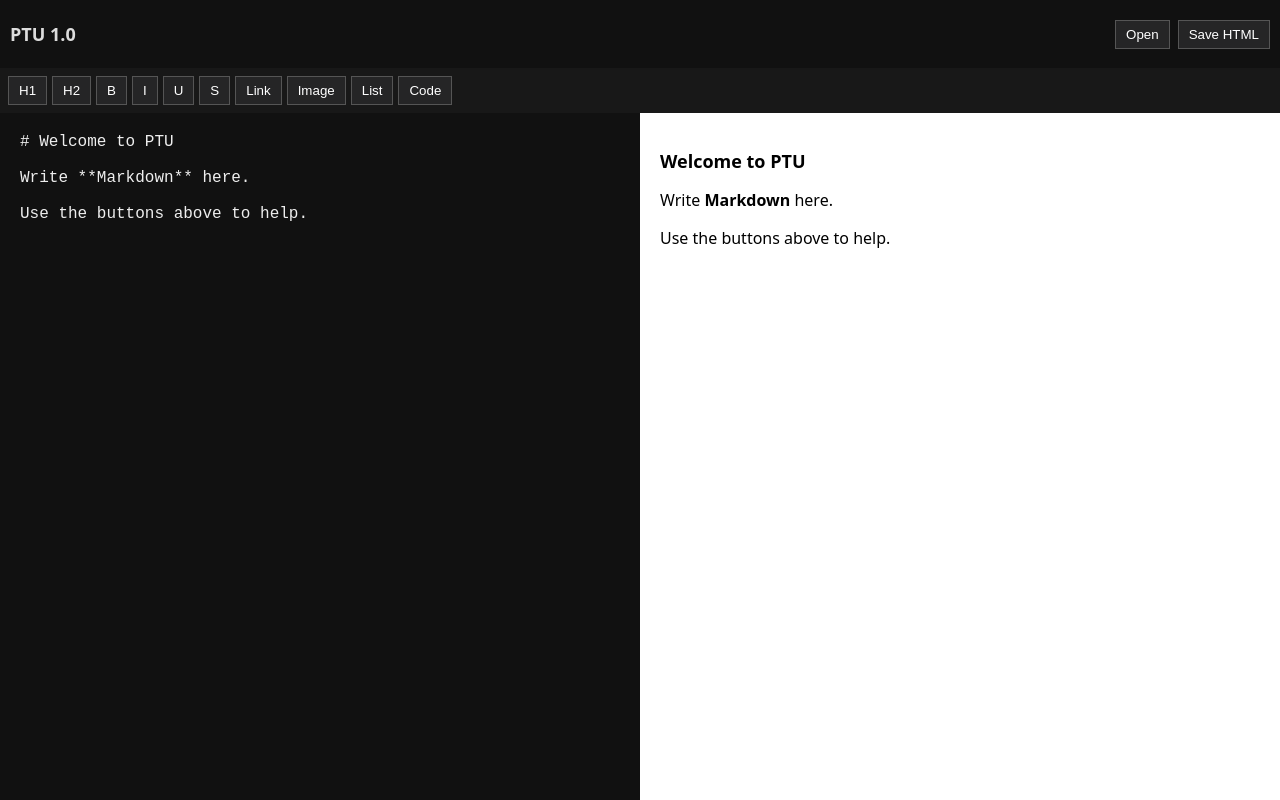
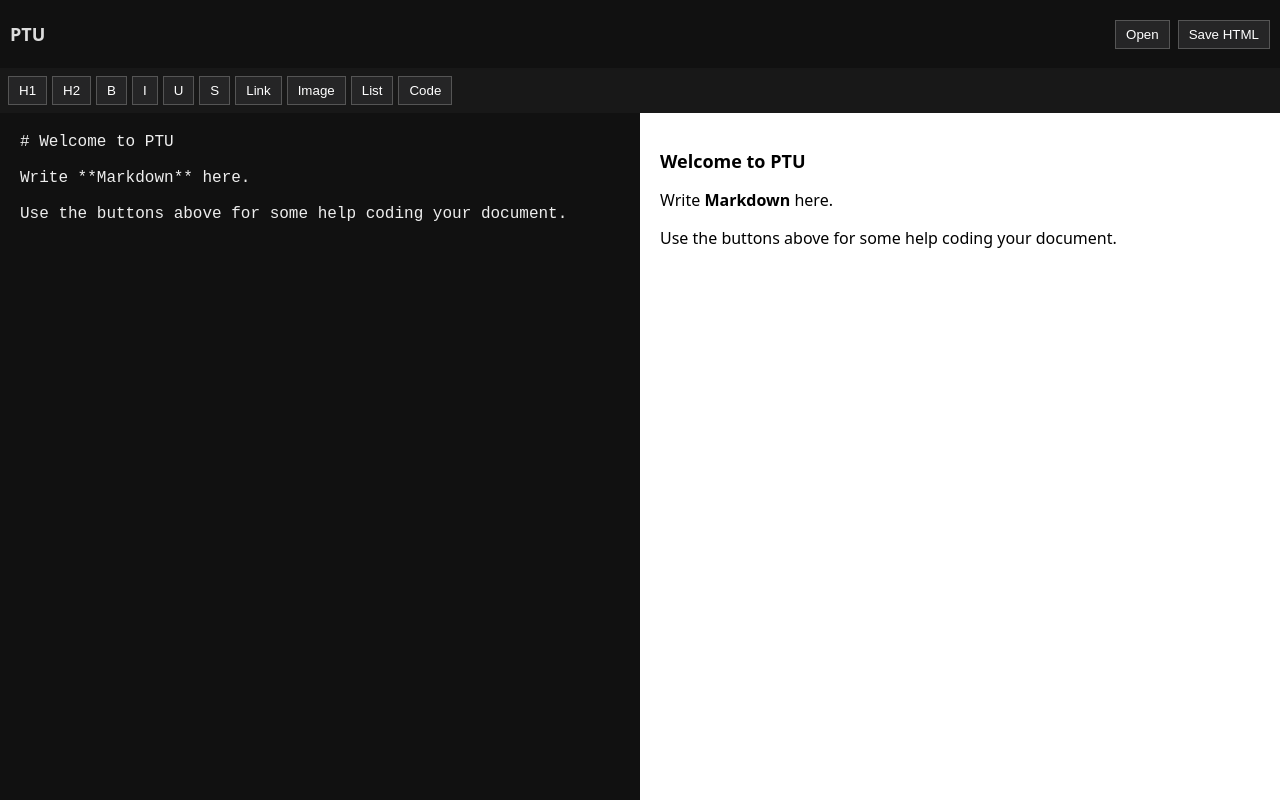
Before and after one commit to MyMel2001/PTU, a plain HTML site: page index.html in a window 1280 px wide. Drawn offline with Linux system fonts and the light colour scheme.

Commit message:
Update index.html

```diff
--- a/index.html
+++ b/index.html
@@ -2,7 +2,7 @@
 <html lang="en">
 <head>
 <meta charset="UTF-8">
-<title>PTU 1.0</title>
+<title>PTU</title>
 
 <style>
 :root {
@@ -104,7 +104,7 @@ pre {
 <body>
 
 <header>
-<h1>PTU 1.0</h1>
+<h1>PTU</h1>
 <input type="file" id="fileInput" hidden>
 <button onclick="document.getElementById('fileInput').click()">Open</button>
 <button onclick="exportHTML()">Save HTML</button>
@@ -137,7 +137,7 @@ pre {
 
 Write **Markdown** here.
 
-Use the buttons above to help.
+Use the buttons above for some help coding your document.
 
 </textarea>
 
```
